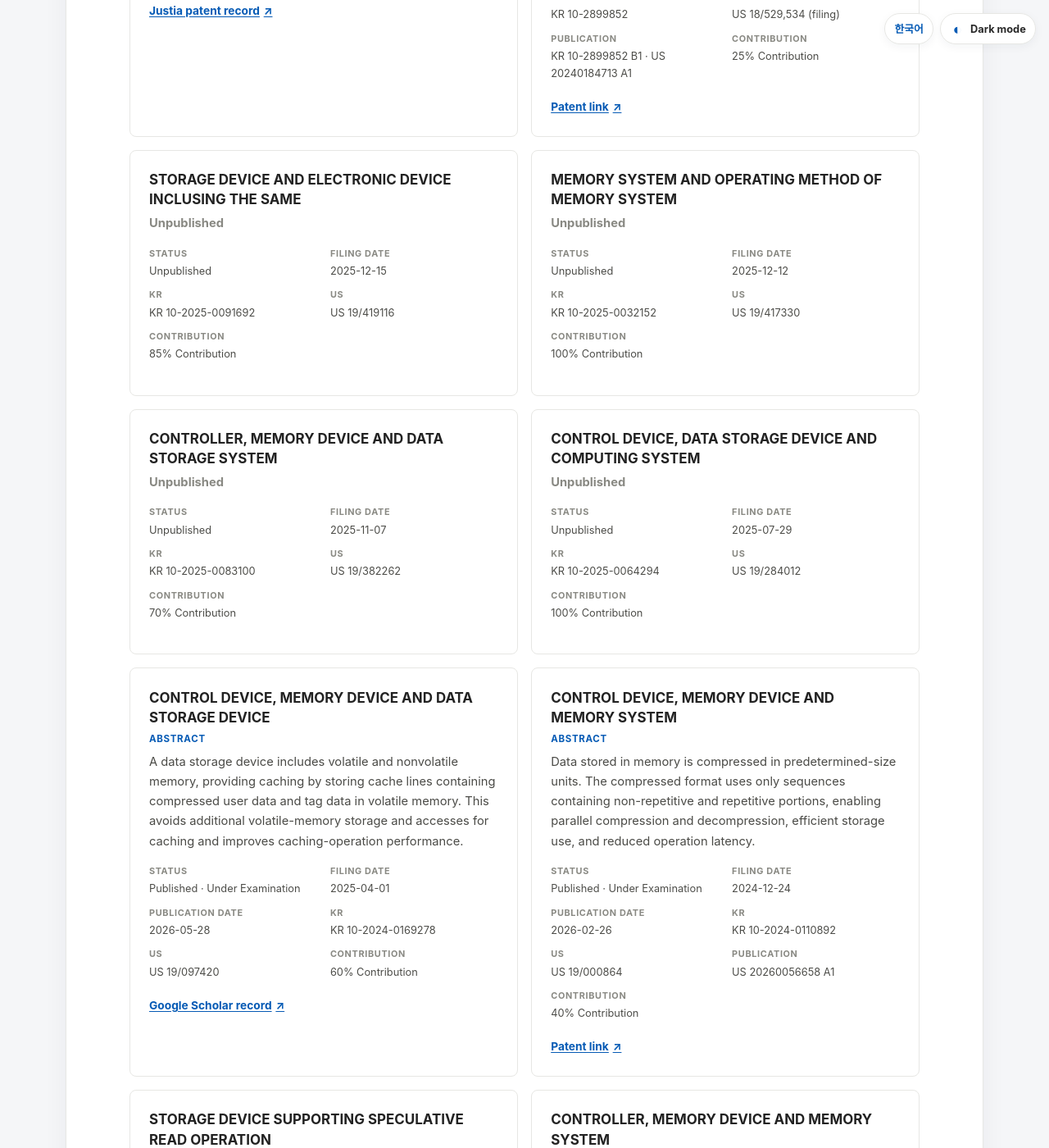
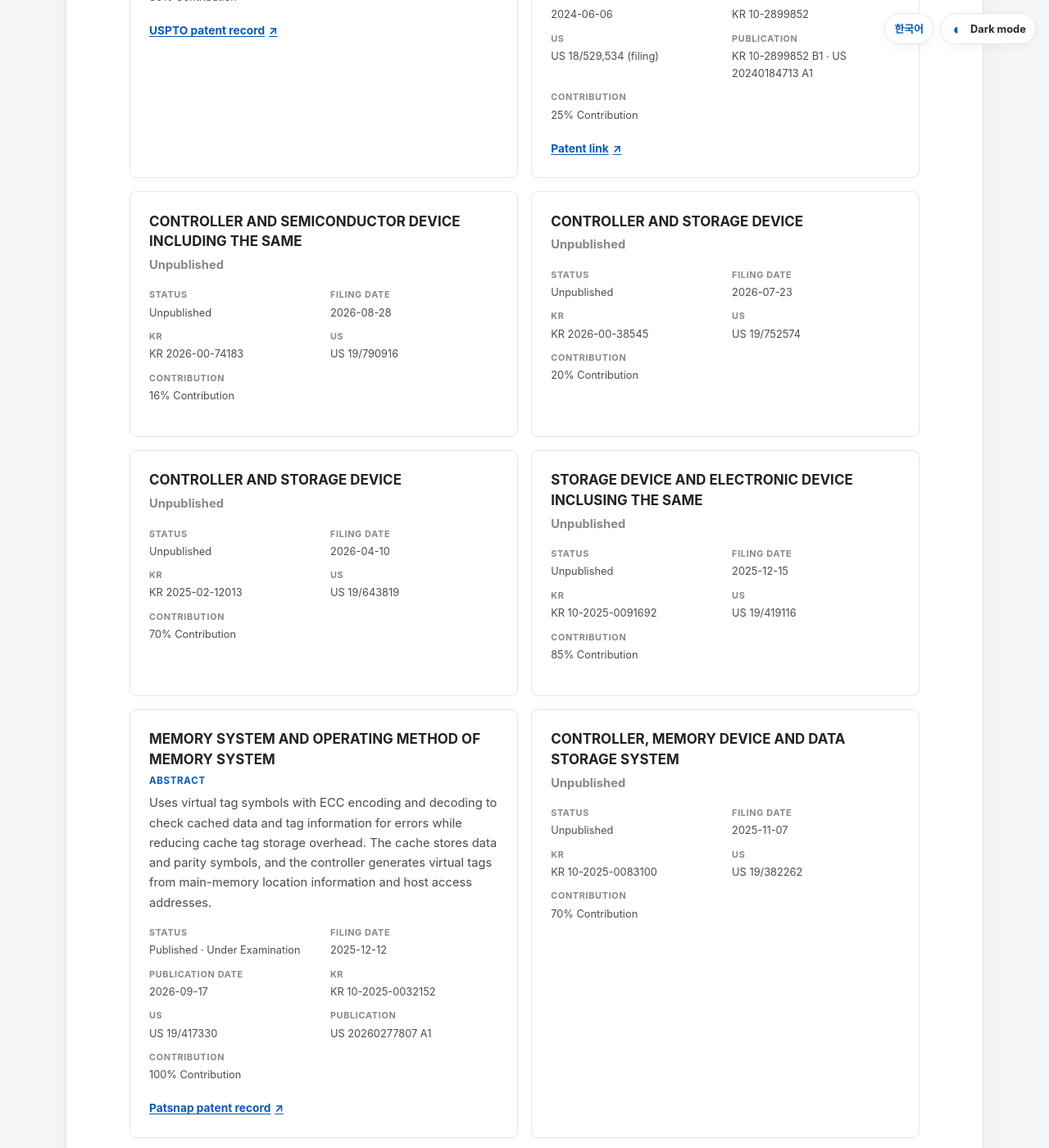
Before and after one commit to dounghun22/dounghun22.github.io, a Jekyll site: the page built from index.md, in a window 1280 px wide and 1400 px high, scrolled down 4402 px. Shown: the whole window at 82% size. Built offline with Jekyll 4.4.1, drawn with Linux system fonts in a browser that asks for light colours; some of the changed text lies outside the part shown.

Commit message:
patent update

```diff
--- a/_data/cv-ko.yml
+++ b/_data/cv-ko.yml
@@ -112,6 +112,30 @@ projects:
       - Python, NumPy, Pandas를 활용한 시뮬레이터 추출 원시 데이터 분석
 
 patents:
+  - title: 컨트롤러 및 저장 장치
+    status: 미공개
+    is_public: false
+    is_registered: false
+    filing_date: "2026-04-10"
+    kr_number: KR 2025-02-12013
+    us_number: US 19/643819
+    contribution: 기여도 70%
+  - title: 컨트롤러 및 저장 장치
+    status: 미공개
+    is_public: false
+    is_registered: false
+    filing_date: "2026-07-23"
+    kr_number: KR 2026-00-38545
+    us_number: US 19/752574
+    contribution: 기여도 20%
+  - title: 컨트롤러 및 이를 포함하는 반도체 장치
+    status: 미공개
+    is_public: false
+    is_registered: false
+    filing_date: "2026-08-28"
+    kr_number: KR 2026-00-74183
+    us_number: US 19/790916
+    contribution: 기여도 16%
   - title: 저장 장치 및 이를 포함하는 전자 장치
     status: 미공개
     is_public: false
@@ -129,13 +153,18 @@ patents:
     us_number: US 19/382262
     contribution: 기여도 70%
   - title: 메모리 시스템 및 메모리 시스템의 동작 방법
-    status: 미공개
-    is_public: false
+    status: 공개 · 심사 중
+    is_public: true
     is_registered: false
     filing_date: "2025-12-12"
+    publication_date: "2026-09-17"
     kr_number: KR 10-2025-0032152
     us_number: US 19/417330
     contribution: 기여도 100%
+    publication_number: US 20260277807 A1
+    abstract: 가상 태그 심볼을 ECC 인코딩·디코딩에 사용해 캐시 데이터와 태그 정보의 오류를 검사하면서 캐시 태그 저장 오버헤드를 줄인다. 캐시에는 데이터와 패리티 심볼을 저장하고, 컨트롤러는 주 메모리의 위치 정보와 호스트 접근 주소로 가상 태그를 생성한다.
+    link_label: Patsnap 특허 기록
+    url: https://eureka.patsnap.com/patent/US20260277807A1
   - title: 제어 장치, 데이터 저장 장치 및 컴퓨팅 시스템
     status: 미공개
     is_public: false
@@ -144,7 +173,7 @@ patents:
     kr_number: KR 10-2025-0064294
     us_number: US 19/284012
     contribution: 기여도 100%
-  - title: 제어 장치, 메모리 장치 및 데이터 저장 장치
+  - title: 컨트롤러, 메모리 장치 및 데이터 저장 장치
     status: 공개 · 심사 중
     is_public: true
     is_registered: false
@@ -153,9 +182,10 @@ patents:
     kr_number: KR 10-2024-0169278
     us_number: US 19/097420
     contribution: 기여도 60%
+    publication_number: US 20260147708 A1
     abstract: 데이터 저장 장치는 휘발성 메모리와 비휘발성 메모리를 포함하며, 압축된 사용자 데이터와 태그 데이터를 포함하는 캐시 라인을 휘발성 메모리에 저장해 캐싱 기능을 제공합니다. 이를 통해 캐싱을 위한 추가 휘발성 메모리 저장 공간과 접근을 줄여 캐싱 연산 성능을 향상합니다.
-    link_label: Google Scholar 기록
-    url: https://scholar.google.com/citations?view_op=view_citation&hl=en&user=s6U2-TMAAAAJ&citation_for_view=s6U2-TMAAAAJ:WF5omc3nYNoC
+    link_label: Justia 특허 기록
+    url: https://patents.justia.com/patent/20260147708
   - title: 제어 장치, 메모리 장치 및 메모리 시스템
     status: 공개 · 심사 중
     is_public: true
@@ -180,7 +210,7 @@ patents:
     publication_number: US 20260037129 A1
     abstract: 메모리 시스템은 추측적 읽기 요청에 따라 적어도 하나의 메모리 장치에서 출력된 데이터를 수신하고, 잔여 시간 정보를 이용해 읽기 버퍼에 저장한 뒤 이후 호스트 읽기 요청에 연결된 데이터를 출력합니다.
     url: https://patents.google.com/patent/US20260037129A1/en
-  - title: 제어 장치 및 메모리 시스템
+  - title: 저장 영역을 효율적으로 관리하기 위한 제어 장치 및 메모리 시스템
     status: 미국 등록
     is_public: true
     is_registered: true
@@ -193,24 +223,27 @@ patents:
     contribution: 기여도 80%
     publication_number: US 12,704,958 B2 · US 20260003499 A1
     abstract: 할당·반환 요청을 처리하는 service queue에 free buffer를 추가해 여유 물리 저장 영역을 관리하고, 메모리 접근 지연을 줄여 메모리 동작 성능을 향상합니다.
-    link_label: Justia 특허 기록
-    url: https://patents.justia.com/patent/12704958
+    link_label: USPTO 특허 기록
+    url: https://patentsgazette.uspto.gov/week32/OG/html/1549-2/US12704958-20260811.html
   - title: 컨트롤러, 메모리 장치 및 메모리 시스템
     status: 공개 · 심사 중
     is_public: true
     is_registered: false
     filing_date: "2024-10-23"
+    publication_date: "2025-12-18"
     kr_number: KR 10-2024-0077985
     us_number: US 18/924,855
     contribution: 기여도 10%
     publication_number: US 20250383961 A1
     abstract: 명령에 대응하는 데이터를 처리할 때 두 개 이상의 메모리 뱅크를 동작시켜 뱅크 동작을 분산하고, 오류 발생 뱅크가 제공하는 데이터 비트를 줄여 더 작은 패리티로 오류를 정정합니다.
+    link_label: Google 특허
     url: https://patents.google.com/patent/US20250383961A1/en
   - title: 이기종 시스템의 가상 메모리 관리 방법 및 장치와 이를 수행하기 위한 명령어를 저장하는 저장 매체
     status: 한국 등록 · 미국 심사 중
     is_public: true
     is_registered: true
     filing_date: "2023-12-05"
+    publication_date: "2024-06-06"
     registration_date: "2025-12-18"
     kr_number: KR 10-2899852
     us_number: US 18/529,534 (출원)
--- a/_data/cv.yml
+++ b/_data/cv.yml
@@ -112,6 +112,30 @@ projects:
       - Analyzed simulator-extracted raw data with Python, NumPy, and Pandas.
 
 patents:
+  - title: CONTROLLER AND STORAGE DEVICE
+    status: Unpublished
+    is_public: false
+    is_registered: false
+    filing_date: "2026-04-10"
+    kr_number: KR 2025-02-12013
+    us_number: US 19/643819
+    contribution: 70% Contribution
+  - title: CONTROLLER AND STORAGE DEVICE
+    status: Unpublished
+    is_public: false
+    is_registered: false
+    filing_date: "2026-07-23"
+    kr_number: KR 2026-00-38545
+    us_number: US 19/752574
+    contribution: 20% Contribution
+  - title: CONTROLLER AND SEMICONDUCTOR DEVICE INCLUDING THE SAME
+    status: Unpublished
+    is_public: false
+    is_registered: false
+    filing_date: "2026-08-28"
+    kr_number: KR 2026-00-74183
+    us_number: US 19/790916
+    contribution: 16% Contribution
   - title: STORAGE DEVICE AND ELECTRONIC DEVICE INCLUSING THE SAME
     status: Unpublished
     is_public: false
@@ -129,13 +153,18 @@ patents:
     us_number: US 19/382262
     contribution: 70% Contribution
   - title: MEMORY SYSTEM AND OPERATING METHOD OF MEMORY SYSTEM
-    status: Unpublished
-    is_public: false
+    status: Published · Under Examination
+    is_public: true
     is_registered: false
     filing_date: "2025-12-12"
+    publication_date: "2026-09-17"
     kr_number: KR 10-2025-0032152
     us_number: US 19/417330
     contribution: 100% Contribution
+    publication_number: US 20260277807 A1
+    abstract: Uses virtual tag symbols with ECC encoding and decoding to check cached data and tag information for errors while reducing cache tag storage overhead. The cache stores data and parity symbols, and the controller generates virtual tags from main-memory location information and host access addresses.
+    link_label: Patsnap patent record
+    url: https://eureka.patsnap.com/patent/US20260277807A1
   - title: CONTROL DEVICE, DATA STORAGE DEVICE AND COMPUTING SYSTEM
     status: Unpublished
     is_public: false
@@ -144,7 +173,7 @@ patents:
     kr_number: KR 10-2025-0064294
     us_number: US 19/284012
     contribution: 100% Contribution
-  - title: CONTROL DEVICE, MEMORY DEVICE AND DATA STORAGE DEVICE
+  - title: CONTROLLER, MEMORY DEVICE AND DATA STORAGE DEVICE
     status: Published · Under Examination
     is_public: true
     is_registered: false
@@ -153,9 +182,10 @@ patents:
     kr_number: KR 10-2024-0169278
     us_number: US 19/097420
     contribution: 60% Contribution
+    publication_number: US 20260147708 A1
     abstract: A data storage device includes volatile and nonvolatile memory, providing caching by storing cache lines containing compressed user data and tag data in volatile memory. This avoids additional volatile-memory storage and accesses for caching and improves caching-operation performance.
-    link_label: Google Scholar record
-    url: https://scholar.google.com/citations?view_op=view_citation&hl=en&user=s6U2-TMAAAAJ&citation_for_view=s6U2-TMAAAAJ:WF5omc3nYNoC
+    link_label: Justia patent record
+    url: https://patents.justia.com/patent/20260147708
   - title: CONTROL DEVICE, MEMORY DEVICE AND MEMORY SYSTEM
     status: Published · Under Examination
     is_public: true
@@ -180,7 +210,7 @@ patents:
     publication_number: US 20260037129 A1
     abstract: A memory system receives data from at least one memory device in response to a speculative read request, stores the data in a read buffer using residual-time information, and outputs data linked to a subsequent host read request.
     url: https://patents.google.com/patent/US20260037129A1/en
-  - title: CONTROL DEVICE AND MEMORY SYSTEM
+  - title: CONTROL DEVICE AND MEMORY SYSTEM FOR MANAGING STORAGE REGION EFFECTIVELY
     status: US Granted
     is_public: true
     is_registered: true
@@ -193,24 +223,27 @@ patents:
     contribution: 80% Contribution
     publication_number: US 12,704,958 B2 · US 20260003499 A1
     abstract: Manages free physical storage regions by adding a free buffer to a service queue that handles allocation and return requests, reducing memory-access delay and improving memory-operation performance.
-    link_label: Justia patent record
-    url: https://patents.justia.com/patent/12704958
+    link_label: USPTO patent record
+    url: https://patentsgazette.uspto.gov/week32/OG/html/1549-2/US12704958-20260811.html
   - title: CONTROLLER, MEMORY DEVICE AND MEMORY SYSTEM
     status: Published · Under Examination
     is_public: true
     is_registered: false
     filing_date: "2024-10-23"
+    publication_date: "2025-12-18"
     kr_number: KR 10-2024-0077985
     us_number: US 18/924,855
     contribution: 10% Contribution
     publication_number: US 20250383961 A1
     abstract: Processes command data by operating at least two memory banks. Distributing bank operations reduces the number of bits provided by a bank with an error, enabling correction with smaller parity.
+    link_label: Google Patents
     url: https://patents.google.com/patent/US20250383961A1/en
   - title: METHOD AND APPARATUS FOR MANAGING VIRTUAL MEMORY IN HETEROGENEOUS SYSTEM, AND STORAGE MEDIUM STORING INSTRUCTIONS TO PERFORM METHOD FOR MANAGING VIRTUAL MEMORY
     status: KR Granted · US Under Examination
     is_public: true
     is_registered: true
     filing_date: "2023-12-05"
+    publication_date: "2024-06-06"
     registration_date: "2025-12-18"
     kr_number: KR 10-2899852
     us_number: US 18/529,534 (filing)
```
Also changed, not shown: doc/site-guide.md (+2 -0 lines).
